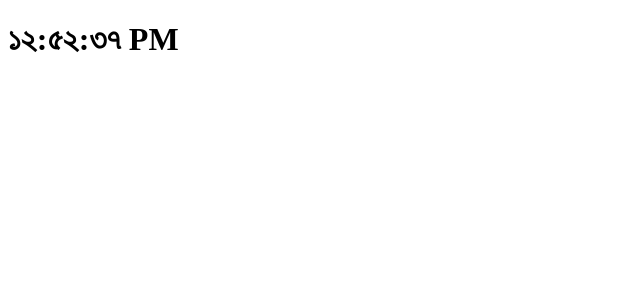
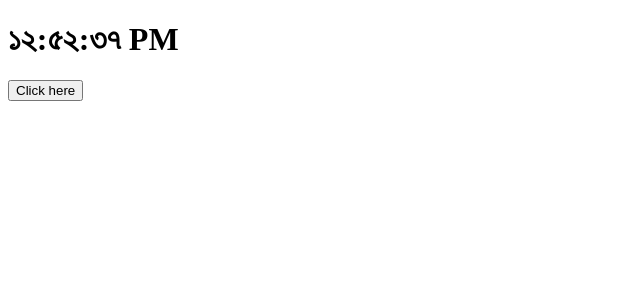
Before and after one commit to meshkatahmed/React-Learning, a React (Vite) app in the folder vite-project/: page / in a window 1280 px wide. Shown: the top 300 px of the page, without its empty margins (0-640 px from the left). Built offline with nearby package versions, Linux system fonts and the light colour scheme.

Commit message:
Lesson-8

```diff
--- a/vite-project/src/App.jsx
+++ b/vite-project/src/App.jsx
@@ -1,9 +1,10 @@
-import Clock from './components/clock';
+import Clock from './components/Clock';
 
 
 function App() {
+  console.log('App component rendered');
   return (
-    <div><Clock locale="bn-BD"/></div>
+    <div><Clock/></div>
   );
 }
 
--- /dev/null
+++ b/vite-project/src/components/Button.jsx
@@ -0,0 +1,23 @@
+import {Component} from "react";
+
+class Button extends Component {
+  shouldComponentUpdate(nextProps) {
+    const {change:currentChange,locale:currentLocale} = this.props;
+    const {change:nextChange,locale:nextLocale} = nextProps;
+    if (currentChange===nextChange && currentLocale===nextLocale) {
+      return false;
+    }
+    return true;
+  }
+  render() {
+    console.log('Button componennt rendered');
+    const {change,locale} = this.props;
+    return (
+      <button type='submit' onClick={()=>change(locale)}>
+        Click here
+      </button>
+    );
+  };
+};
+
+export default Button;
--- a/vite-project/src/components/Clock.jsx
+++ b/vite-project/src/components/Clock.jsx
@@ -1,10 +1,16 @@
 import { Component } from 'react';
+import Button from './Button';
 
 class Clock extends Component {
-  state = {date: new Date()};
-  // constructor(props) {
-  //   super(props);
-  // }
+
+  constructor(props) {
+    super(props);
+    this.state = {
+      date: new Date(),
+      locale: 'bn-BD',
+    };
+    // this.handleClick = this.handleClick.bind(this);
+  }
   componentDidMount() {
     this.clockTimer = setInterval(() => this.tick(),1000);
   };
@@ -14,13 +20,21 @@ class Clock extends Component {
   componentWillUnmount() {
     clearInterval(this.clockTimer);
   };
+  handleClick = (locale) => {
+    this.setState({locale:locale});
+  };
   render() {
+    console.log('Clock component rendered');
+    const {date,locale} = this.state;
     return (
-      <h1 className='heading'>
-        <span className='text'>
-          {this.state.date.toLocaleTimeString(this.props.locale)}
-        </span>
-      </h1>
+      <div>
+        <h1 className='heading'>
+          <span className='text'>
+            {this.state.date.toLocaleTimeString(locale)}
+          </span>
+        </h1>
+        <Button change={this.handleClick} locale='en-US'/>
+      </div>
     );
   }
 }
```
